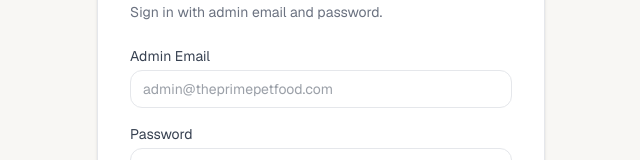
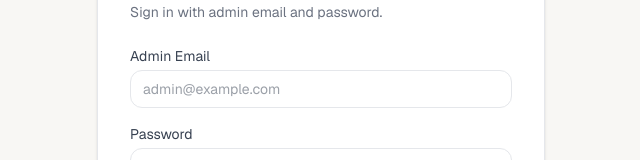
Before and after one commit to dipak1992/prime-pet-food-b2b, a Next.js app: page /admin/login in a window 1280 px wide. Shown: the part 227-387 px from the top of the page, without its empty margins (319-959 px from the left). Built offline with nearby package versions, Linux system fonts and the light colour scheme.

Commit message:
feat(admin): remove email restriction from admin login

```diff
--- a/src/app/admin/login/page.tsx
+++ b/src/app/admin/login/page.tsx
@@ -5,9 +5,6 @@
 import Link from "next/link";
 import { useRouter } from "next/navigation";
 import { createSupabaseBrowserClient } from "@/lib/supabase/client";
-
-const ADMIN_EMAILS = new Set(["admin@theprimepetfood.com", "admin@theperimeprtfood.com"]);
-const DISPLAY_ADMIN_EMAIL = "admin@theprimepetfood.com";
 
 export default function AdminLoginPage() {
   const router = useRouter();
@@ -21,13 +18,6 @@
     event.preventDefault();
     setError(null);
     setIsLoading(true);
-
-    // Validate that email is admin email
-    if (!ADMIN_EMAILS.has(email.toLowerCase())) {
-      setError(`Only ${DISPLAY_ADMIN_EMAIL} can access the admin portal.`);
-      setIsLoading(false);
-      return;
-    }
 
     const supabase = createSupabaseBrowserClient();
     const { error: authError } = await supabase.auth.signInWithPassword({
@@ -78,7 +68,7 @@
               required
               value={email}
               onChange={(event) => setEmail(event.target.value)}
-              placeholder={DISPLAY_ADMIN_EMAIL}
+              placeholder="admin@example.com"
               className="rounded-xl border border-[#d6d3cc] px-3 py-2 outline-none ring-[#1d4b43] focus:ring-2"
               disabled={isLoading}
             />
@@ -114,7 +104,7 @@
 
           <div className="text-center">
             <Link
-              href={`/forgot-password?email=${encodeURIComponent(DISPLAY_ADMIN_EMAIL)}`}
+              href="/forgot-password"
               className="text-sm text-[#1d4b43] hover:underline"
             >
               Forgot password?
```
